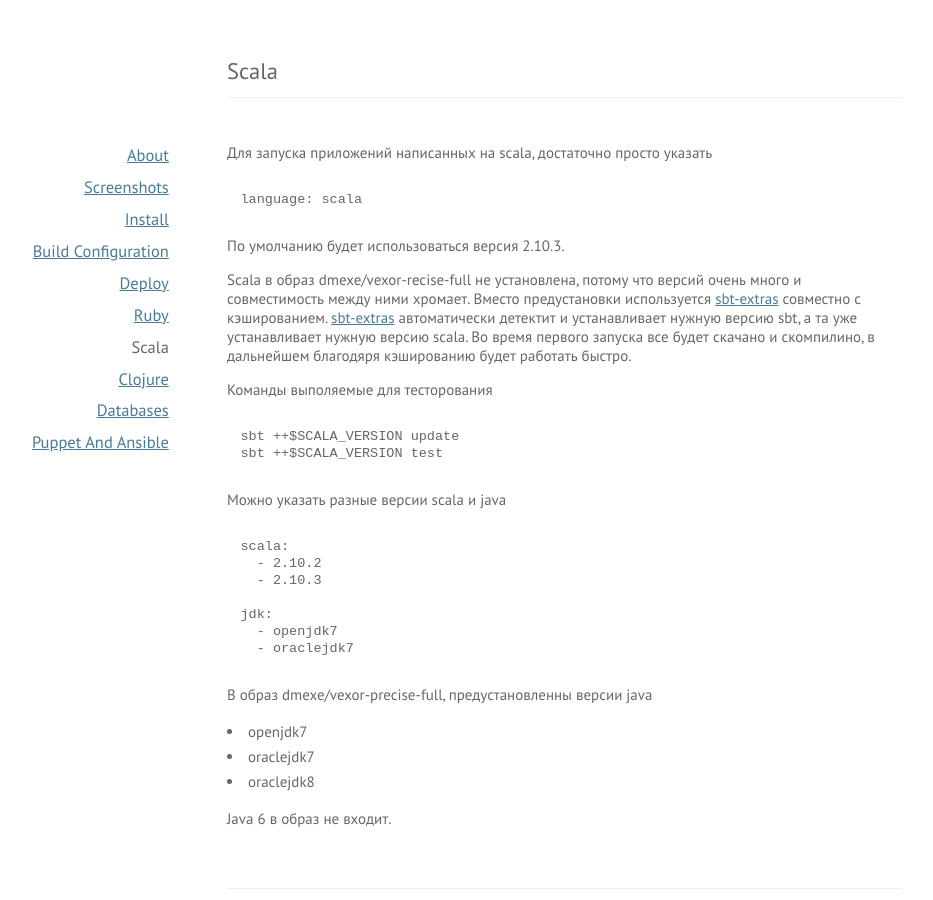
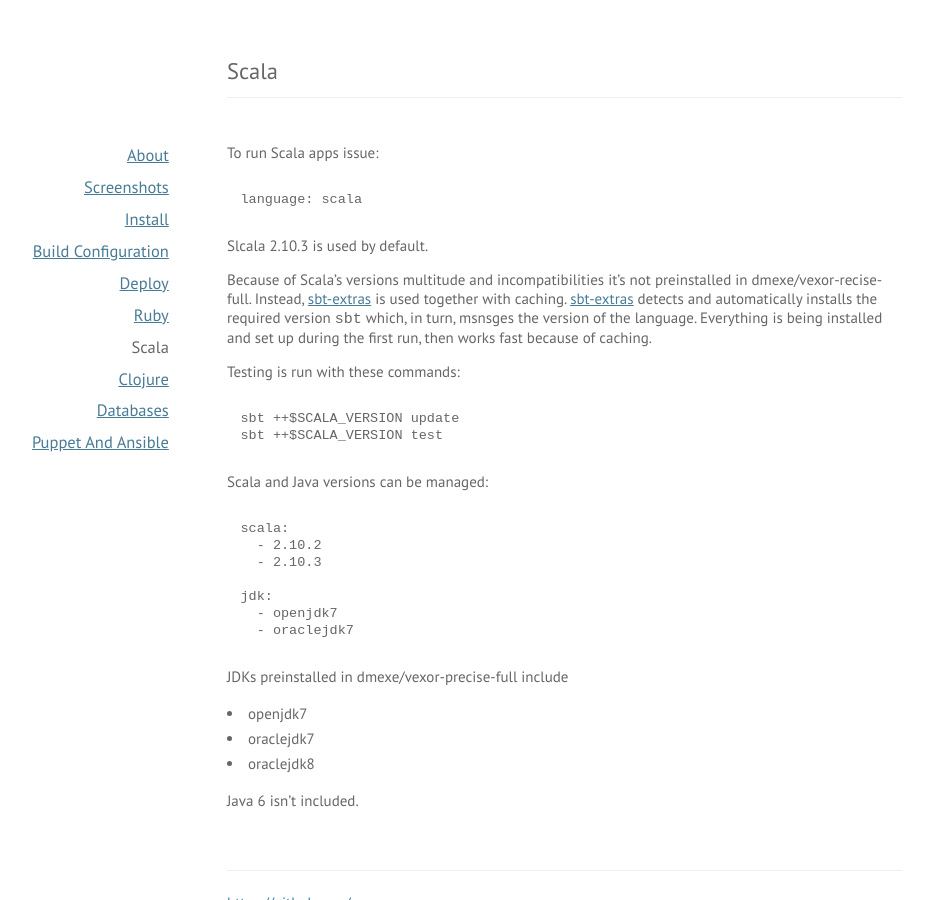
Before and after one commit to vexor/vx-promo, a Jekyll site: the page built from scala.md, in a window 1280 px wide and 900 px high. Shown: the whole window, without its empty margins (188-1121 px from the left). Built offline with Jekyll 4.4.1, drawn with Linux system fonts in a browser that asks for light colours; Markdown is read by kramdown in place of the engine named in the settings.

Commit message:
Scala.md tr'n

```diff
--- a/scala.md
+++ b/scala.md
@@ -3,25 +3,25 @@
 title: Scala
 ---
 
-Для запуска приложений написанных на scala, достаточно просто указать
+To run Scala apps issue:
 
     language: scala
 
-По умолчанию будет использоваться версия 2.10.3.
+Slcala 2.10.3 is used by default.
 
-Scala в образ dmexe/vexor-recise-full не установлена, потому что версий очень
-много и совместимость между ними хромает. Вместо предустановки используется
-[sbt-extras][extras] совместно с кэшированием. [sbt-extras][extras] автоматически
-детектит и устанавливает нужную версию sbt, а та уже устанавливает нужную версию
-scala. Во время первого запуска все будет скачано и скомпилино, в дальнейшем
-благодяря кэшированию будет работать быстро.
+Because of Scala's versions multitude and incompatibilities it's not preinstalled
+in dmexe/vexor-recise-full. Instead, [sbt-extras][extras] is used together with caching.
+[sbt-extras][extras] detects and automatically installs the required version `sbt` which,
+in turn, msnsges the version of the language. Everything is being installed and set up
+during the first run, then works fast because of caching.
 
-Команды выполяемые для тесторования
+
+Testing is run with these commands:
 
     sbt ++$SCALA_VERSION update
     sbt ++$SCALA_VERSION test
 
-Можно указать разные версии scala и java
+Scala and Java versions can be managed:
 
     scala:
       - 2.10.2
@@ -31,12 +31,12 @@
       - openjdk7
       - oraclejdk7
 
-В образ dmexe/vexor-precise-full, предустановленны версии java
+JDKs preinstalled in dmexe/vexor-precise-full include
 
 * openjdk7
 * oraclejdk7
 * oraclejdk8
 
-Java 6 в образ не входит.
+Java 6 isn't included.
 
 [extras]: https://github.com/paulp/sbt-extras
```
